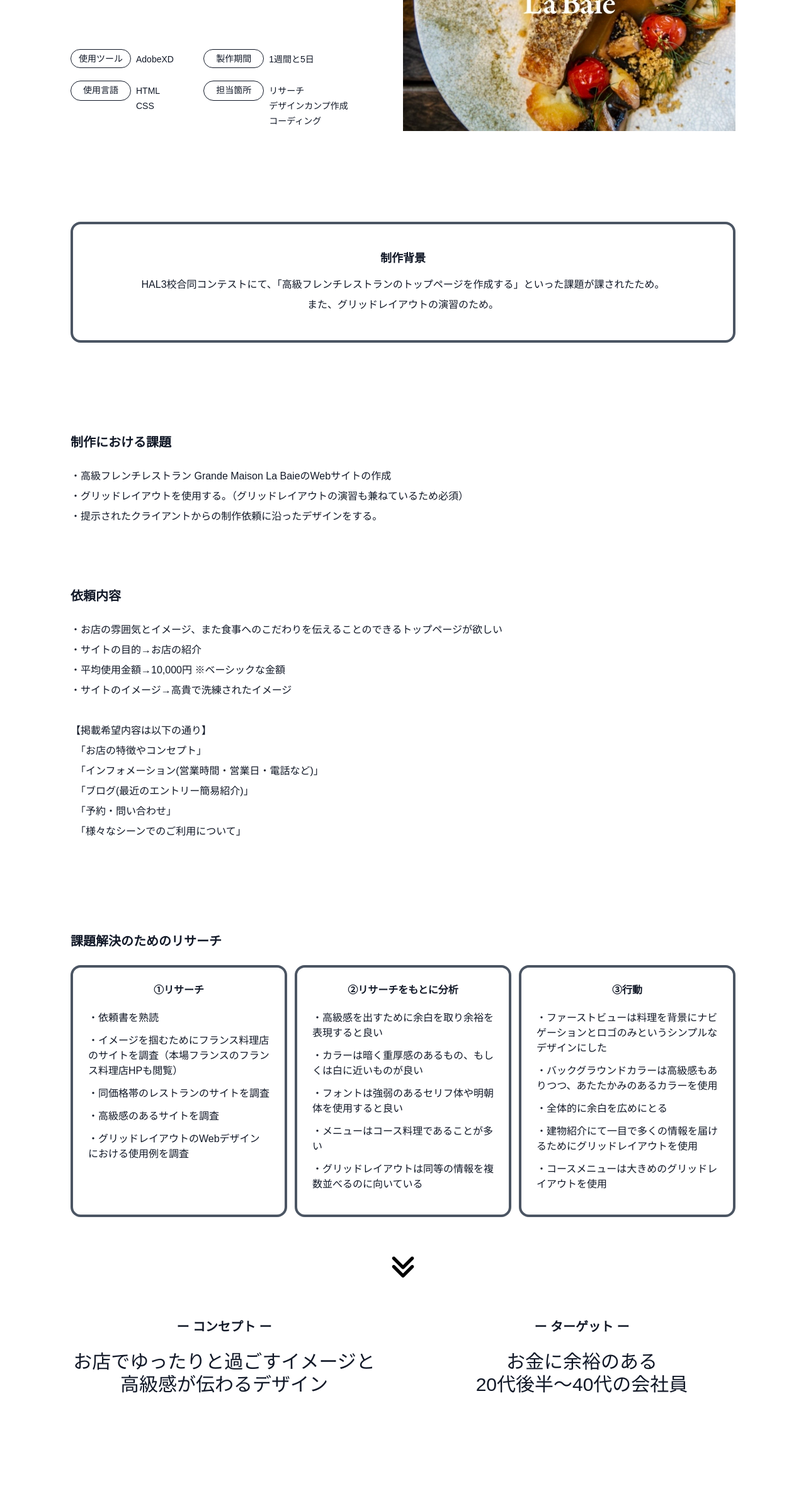
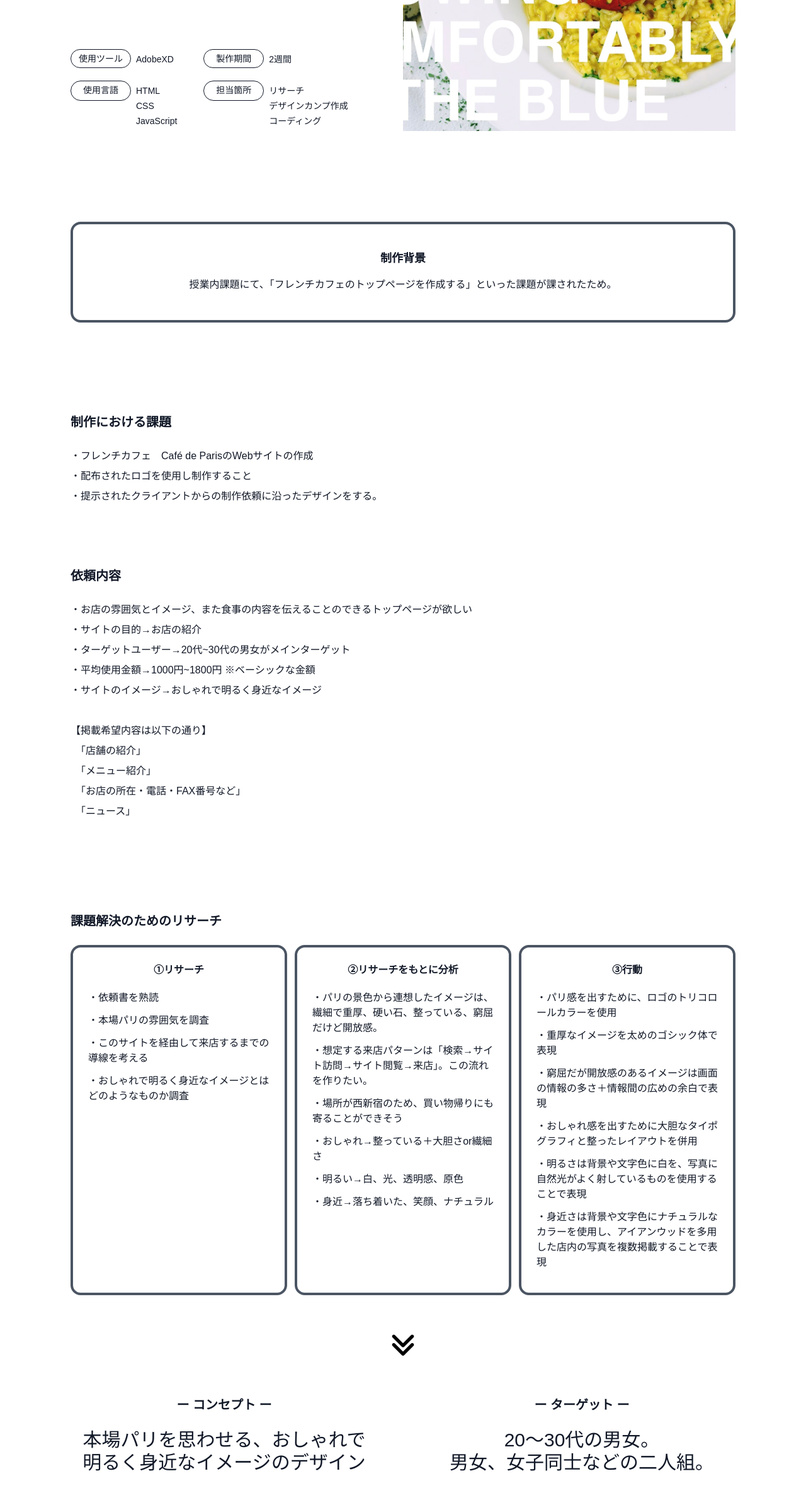
Before and after one commit to SoraUno/Portfolio, a plain HTML site: page cafe.html in a window 1280 px wide. Shown: the part 430-2800 px from the top of the page at 63% size. Drawn offline with nearby package versions, Linux system fonts and the light colour scheme; a web font is replaced by a local one.

Commit message:
cafeページ追加

```diff
--- a/cafe.html
+++ b/cafe.html
@@ -26,7 +26,7 @@
             <p class="lg:pl-0 sm:pl-0 fixed top-12 left-28 text-sm font-semibold z-20">ー Webサイトデザイン+コーディング</p>
             <ul class="snip1226 flex  pb-16 fixed top-12 right-28">
                 <li class="lg:ml-12 sm:ml-10 ml-4 text-sm font-semibold"><a
-                        href="https://sorauno.github.io/French-restaurant-site/"
+                        href="https://sorauno.github.io/cafe_site/"
                         data-hover="この作品のサイトへ移動">この作品のサイトへ移動</a></li>
                 <li class="lg:ml-12 sm:ml-10 ml-4 text-sm font-semibold"><a href="works.html"
                         data-hover="作品一覧に戻る">作品一覧に戻る</a></li>
@@ -37,8 +37,8 @@
             <section class="pt-36 pb-36 z-0">
                 <div class="grid grid-cols-2">
                     <div>
-                        <h2 x-text="subtitle" class="text-xl font-semibold pb-24 tracking-widest"></h2>
-                        <h1 class="text-5xl pb-24 font-extrabold">Webサイトデザイン<br>
+                        <h2 class="text-xl font-semibold pb-24 tracking-widest">フレンチカフェ　Café de Paris</h2>
+                        <h1 class="text-5xl pb-24 font-extrabold">WEBサイトデザイン<br>
                             +コーディング</h1>
                         <div class="flex">
                             <div class="flex w-2/5">
@@ -53,7 +53,7 @@
                                     class="rounded-full border-gray-900 border-solid border text-sm py-1 mr-2 mb-5 font-semibold w-24">
                                     <h3 class="text-center font-medium">製作期間</h3>
                                 </div>
-                                <p x-text="" class="text-sm font-light py-1 leading-6">1週間と5日</p>
+                                <p x-text="" class="text-sm font-light py-1 leading-6">2週間</p>
                             </div>
                         </div>
                         <div class="flex">
@@ -62,7 +62,7 @@
                                     class="rounded-full border-gray-900 border-solid border text-sm py-1 mr-2 mb-5 font-semibold w-24 h-8">
                                     <h3 class="text-center font-medium">使用言語</h3>
                                 </div>
-                                <p x-text="" class="text-sm font-light py-1 leading-6">HTML<br>CSS</p>
+                                <p x-text="" class="text-sm font-light py-1 leading-6">HTML<br>CSS<br>JavaScript</p>
                             </div>
                             <div class="flex">
                                 <div
@@ -76,32 +76,31 @@
                         </div>
                     </div>
                     <div class="flex justify-end">
-                        <img :src="img" class="object-cover">
+                        <img src="images/cafe.jpg" class="object-cover">
                     </div>
                 </div>
             </section>
             <section class="rounded-2xl border-4 border-gray-600 border-solid text-center py-10">
                 <h1 class="text-lg font-bold mb-3">制作背景</h1>
-                <p class="leading-8 font-light">HAL3校合同コンテストにて、「高級フレンチレストランのトップページを作成する」といった課題が課されたため。<br>
-                    また、グリッドレイアウトの演習のため。</p>
+                <p class="leading-8 font-light">授業内課題にて、「フレンチカフェのトップページを作成する」といった課題が課されたため。</p>
             </section>
             <section class="py-36">
                 <h1 class="text-xl font-semibold mb-6">制作における課題</h1>
                 <ul class="leading-8">
-                    <li>・高級フレンチレストラン Grande Maison La BaieのWebサイトの作成</li>
-                    <li>・グリッドレイアウトを使用する。（グリッドレイアウトの演習も兼ねているため必須）</li>
+                    <li>・フレンチカフェ　Café de ParisのWebサイトの作成</li>
+                    <li>・配布されたロゴを使用し制作すること</li>
                     <li>・提示されたクライアントからの制作依頼に沿ったデザインをする。</li>
                     <h1 class="text-xl font-semibold mt-24 mb-6">依頼内容</h1>
-                    <li>・お店の雰囲気とイメージ、また食事へのこだわりを伝えることのできるトップページが欲しい</li>
+                    <li>・お店の雰囲気とイメージ、また食事の内容を伝えることのできるトップページが欲しい</li>
                     <li>・サイトの目的→お店の紹介</li>
-                    <li>・平均使用金額→10,000円 ※ベーシックな金額</li>
-                    <li>・サイトのイメージ→高貴で洗練されたイメージ</li><br>
+                    <li>・ターゲットユーザー→20代~30代の男女がメインターゲット</li>
+                    <li>・平均使用金額→1000円~1800円 ※ベーシックな金額</li>
+                    <li>・サイトのイメージ→おしゃれで明るく身近なイメージ</li><br>
                     <li>【掲載希望内容は以下の通り】<br>
-                        　「お店の特徴やコンセプト」<br>
-                        　「インフォメーション(営業時間・営業日・電話など)」<br>
-                        　「ブログ(最近のエントリー簡易紹介)」<br>
-                        　「予約・問い合わせ」<br>
-                        　「様々なシーンでのご利用について」</li>
+                        　「店舗の紹介」<br>
+                        　「メニュー紹介」<br>
+                        　「お店の所在・電話・FAX番号など」<br>
+                        　「ニュース」<br></li>
                 </ul>
             </section>
             <section>
@@ -111,30 +110,31 @@
                         <h1 class="mb-5 font-semibold">①リサーチ</h1>
                         <ul class="leading-6 text-left">
                             <li class="mb-3">・依頼書を熟読</li>
-                            <li class="mb-3">・イメージを掴むためにフランス料理店のサイトを調査（本場フランスのフランス料理店HPも閲覧）</li>
-                            <li class="mb-3">・同価格帯のレストランのサイトを調査</li>
-                            <li class="mb-3">・高級感のあるサイトを調査</li>
-                            <li class="mb-3">・グリッドレイアウトのWebデザインにおける使用例を調査</li>
+                            <li class="mb-3">・本場パリの雰囲気を調査</li>
+                            <li class="mb-3">・このサイトを経由して来店するまでの導線を考える</li>
+                            <li class="mb-3">・おしゃれで明るく身近なイメージとはどのようなものか調査</li>
                         </ul>
                     </div>
                     <div class="rounded-2xl border-4 border-gray-600 border-solid text-center p-6">
                         <h1 class="mb-5 font-semibold">②リサーチをもとに分析</h1>
                         <ul class="leading-6 text-left">
-                            <li class="mb-3">・高級感を出すために余白を取り余裕を表現すると良い</li>
-                            <li class="mb-3">・カラーは暗く重厚感のあるもの、もしくは白に近いものが良い</li>
-                            <li class="mb-3">・フォントは強弱のあるセリフ体や明朝体を使用すると良い</li>
-                            <li class="mb-3">・メニューはコース料理であることが多い</li>
-                            <li class="mb-3">・グリッドレイアウトは同等の情報を複数並べるのに向いている</li>
+                            <li class="mb-3">・パリの景色から連想したイメージは、繊細で重厚、硬い石、整っている、窮屈だけど開放感。</li>
+                            <li class="mb-3">・想定する来店パターンは「検索→サイト訪問→サイト閲覧→来店」。この流れを作りたい。</li>
+                            <li class="mb-3">・場所が西新宿のため、買い物帰りにも寄ることができそう</li>
+                            <li class="mb-3">・おしゃれ→整っている＋大胆さor繊細さ</li>
+                            <li class="mb-3">・明るい→白、光、透明感、原色</li>
+                            <li class="mb-3">・身近→落ち着いた、笑顔、ナチュラル</li>
                         </ul>
                     </div>
                     <div class="rounded-2xl border-4 border-gray-600 border-solid text-center p-6">
                         <h1 class="mb-5 font-semibold">③行動</h1>
                         <ul class="leading-6 text-left">
-                            <li class="mb-3">・ファーストビューは料理を背景にナビゲーションとロゴのみというシンプルなデザインにした</li>
-                            <li class="mb-3">・バックグラウンドカラーは高級感もありつつ、あたたかみのあるカラーを使用</li>
-                            <li class="mb-3">・全体的に余白を広めにとる</li>
-                            <li class="mb-3">・建物紹介にて一目で多くの情報を届けるためにグリッドレイアウトを使用</li>
-                            <li class="mb-3">・コースメニューは大きめのグリッドレイアウトを使用</li>
+                            <li class="mb-3">・パリ感を出すために、ロゴのトリコロールカラーを使用</li>
+                            <li class="mb-3">・重厚なイメージを太めのゴシック体で表現</li>
+                            <li class="mb-3">・窮屈だが開放感のあるイメージは画面の情報の多さ＋情報間の広めの余白で表現</li>
+                            <li class="mb-3">・おしゃれ感を出すために大胆なタイポグラフィと整ったレイアウトを併用</li>
+                            <li class="mb-3">・明るさは背景や文字色に白を、写真に自然光がよく射しているものを使用することで表現</li>
+                            <li class="mb-3">・身近さは背景や文字色にナチュラルなカラーを使用し、アイアンウッドを多用した店内の写真を複数掲載することで表現</li>
                         </ul>
                     </div>
                 </div>
@@ -145,13 +145,12 @@
             <section class="grid grid-cols-2 gap-20 pb-48">
                 <div class="text-center">
                     <h1 class="text-xl font-semibold mb-6">ー コンセプト ー</h1>
-                    <p class="text-3xl">お店でゆったりと過ごすイメージと<br>
-                        高級感が伝わるデザイン</p>
+                    <p class="text-3xl">本場パリを思わせる、おしゃれで<br>明るく身近なイメージのデザイン</p>
                 </div>
                 <div class="text-center">
                     <h1 class="text-xl font-semibold mb-6">ー ターゲット ー</h1>
-                    <p class="text-3xl">お金に余裕のある<br>
-                        20代後半〜40代の会社員</p>
+                    <p class="text-3xl">20〜30代の男女。<br>
+                        男女、女子同士などの二人組。</p>
                 </div>
             </section>
             <section class="mb-40">
@@ -161,23 +160,22 @@
                 </div>
                 <div class="px-24">
                     <div class="grid grid-cols-2 gap-24 mb-24">
-                        <img src="images/french_restaurant.jpg" class="object-cover w-full " alt="写真">
+                        <img src="images/cafe.jpg" class="object-cover w-full " alt="写真">
                         <div>
-                            <h1 class="text-xl font-semibold mb-10">①ファーストビューで余裕を表現</h1>
+                            <h1 class="text-xl font-semibold mb-10">①ファーストビューで明るくおしゃれなイメージを表現</h1>
                             <ul class="text-lg text-left leading-8">
-                                <li class="mb-1">・ナビゲーション+ロゴのみのシンプルなデザインで余裕（流れる時間のゆったりさや店内の雰囲気）を表現</li>
-                                <li class="mb-1">・レストランであり、食事へのこだわりを伝えたいため、背景写真は料理を使用</li>
-                                <li class="mb-1">・ナビゲーションは内側に小さくキュッとまとめることで食事や建物の繊細さをイメージさせるようにしている</li>
+                                <li class="mb-1">・大胆なタイポグラフィ＋アニメーションでおしゃれ感を演出</li>
+                                <li class="mb-1">・白を基調に原色を使用することで明るく元気で身近なイメージを演出</li>
+                                <li class="mb-1">・ロゴは主張の激しい配色のため小さめに配置</li>
                             </ul>
                         </div>
                     </div>
                     <div class="grid grid-cols-2 gap-24 mb-24">
                         <div>
-                            <h1 class="text-xl font-semibold mb-10 text-left">②テキスト</h1>
+                            <h1 class="text-xl font-semibold mb-10 text-left">②ホバーでお店の簡単な説明が見られるアニメーション</h1>
                             <ul class="text-lg text-left leading-8">
-                                <li class="mb-1">・フォントは強弱のある明朝体を使用し高級感を表現</li>
-                                <li class="mb-1">・テキストのジャンプ率に気を配り、メリハリのあるデザインを心がけた</li>
-                                <li class="mb-1">・見出しの文字間隔を広めに取り、余裕を表現</li>
+                                <li class="mb-1">・アニメーションを用いて遊び心あるデザインにすることで身近さを表現</li>
+                                <li class="mb-1">・サイト閲覧時のひと休みとしての役割もある</li>
                             </ul>
                         </div>
                         <img src="images/image_labaie_2.png" class="object-cover w-full " alt="写真">
@@ -185,12 +183,11 @@
                     <div class="grid grid-cols-2 gap-24 mb-24">
                         <img src="images/image_labaie_1.png" class="object-cover w-full " alt="写真">
                         <div>
-                            <h1 class="text-xl font-semibold mb-10">③コンテンツの優先順位を意識</h1>
+                            <h1 class="text-xl font-semibold mb-10">③豊富なメニュー量</h1>
                             <ul class="text-lg text-left leading-8">
-                                <li class="mb-1">・店の雰囲気と食事へのこだわりを伝えることが最優先であると常に意識</li>
-                                <li class="mb-1">・コース料理紹介では実際のメニューを意識したレイアウトを使用</li>
-                                <li class="mb-1">・店内の雰囲気は最初での紹介だけでなく、コンテンツの合間にも店内の写真を配置しユーザーが無意識のうちに伝わるよう工夫した</li>
-                                <li class="mb-1">・店舗が横浜山手にあることを伝えるため、横浜山手らしい写真をフッターに配置</li>
+                                <li class="mb-1">・お店情報のの透明性をもたせ、信頼感を抱いてもらうためにメニューは多めに掲載</li>
+                                <li class="mb-1">・メニューは見やすいようにおおよそカテゴリごとに並べている</li>
+                                <li class="mb-1">・写真は出来るだけ自然光で明るく写っているものを使用</li>
                             </ul>
                         </div>
                     </div>
@@ -241,7 +238,7 @@
                 </div>
             </section>
             <section class="px-24 grid grid-cols-2 gap-24">
-                <a href="https://sorauno.github.io/French-restaurant-site/"
+                <a href="https://sorauno.github.io/cafe_site/"
                     class="rounded-2xl border-gray-900 border-solid border-4 py-8 mr-2 mb-12 font-semibold shadow">
                     <h3 class="text-center font-semibold text-3xl">この作品のサイトへ移動</h3>
                 </a>
```
Also changed, not shown: labaie.html (+1 -1 lines).
